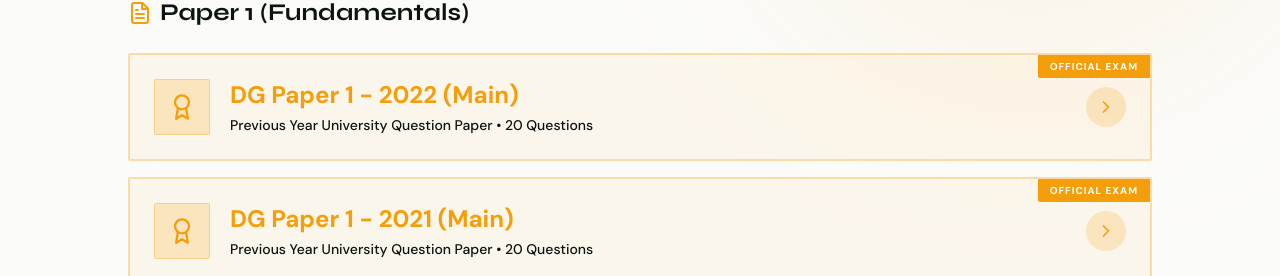
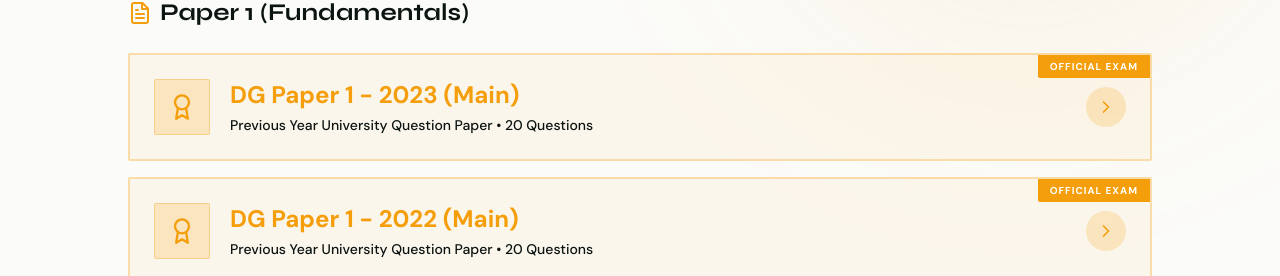
Before and after one commit to SahilDhinwa/Career-gps2.0, a Next.js app: page /mcq-practice/dravyaguna in a window 1280 px wide. Shown: the part 524-800 px from the top of the page. Built offline with nearby package versions, Linux system fonts and the light colour scheme; no server answers.

Commit message:
Add 2023 paper details to the MCQ practice page

```diff
--- a/app/mcq-practice/dravyaguna/page.tsx
+++ b/app/mcq-practice/dravyaguna/page.tsx
@@ -8,6 +8,12 @@ import { ArrowLeft, Leaf, Beaker, FileText, ChevronRight, Lock, Award } from "lu
 // ==========================================
 
 const PAPER_1_SPECIAL_TESTS = [
+  {
+    id: "batch-2023",
+    title: "DG Paper 1 - 2023 (Main)",
+    subtitle: "Previous Year University Question Paper • 20 Questions",
+    link: "/mcq-practice/dravyaguna/paper-1/batch-2023"
+  },
   {
     id: "batch-2022",
     title: "DG Paper 1 - 2022 (Main)",
```
